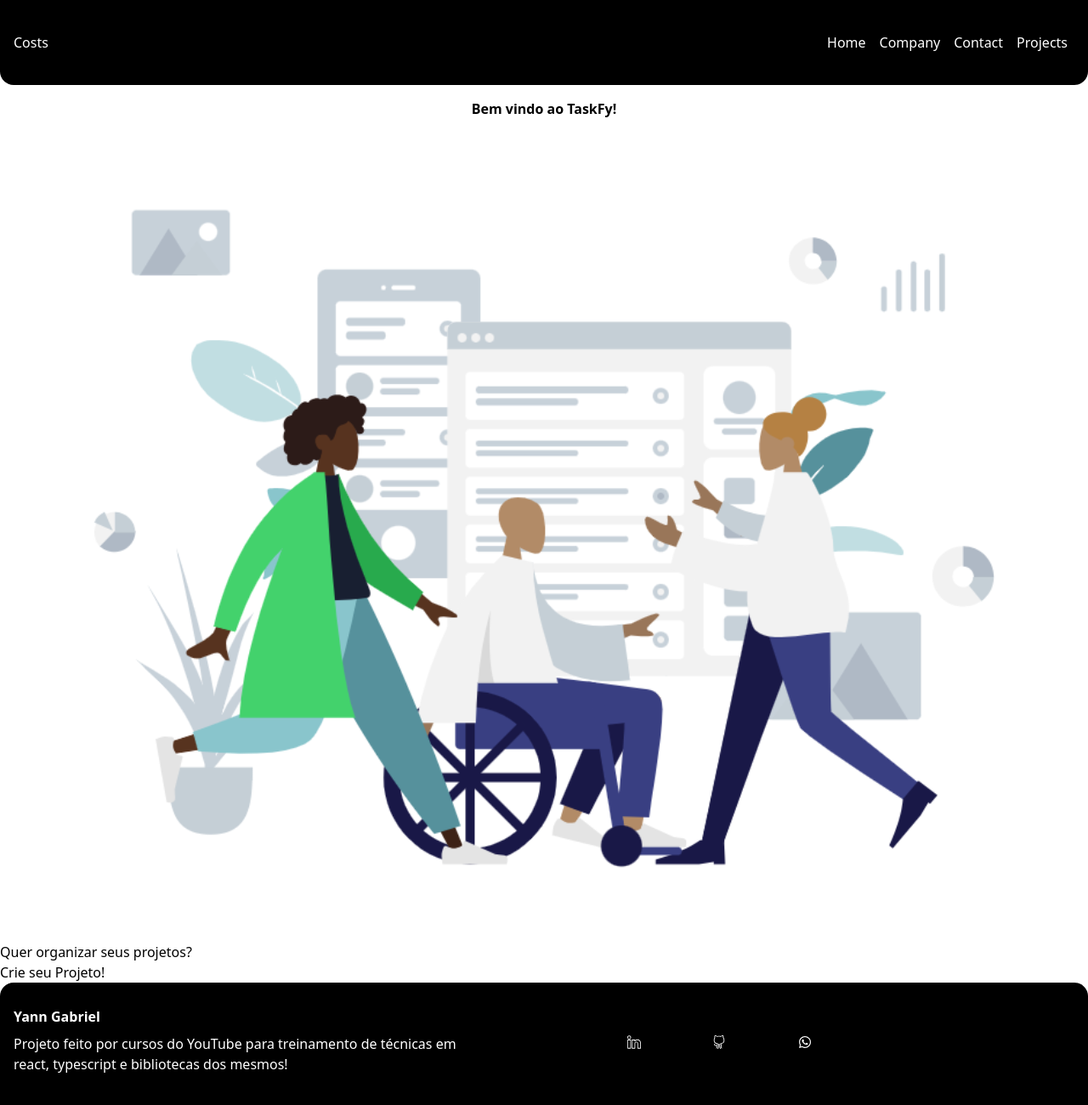
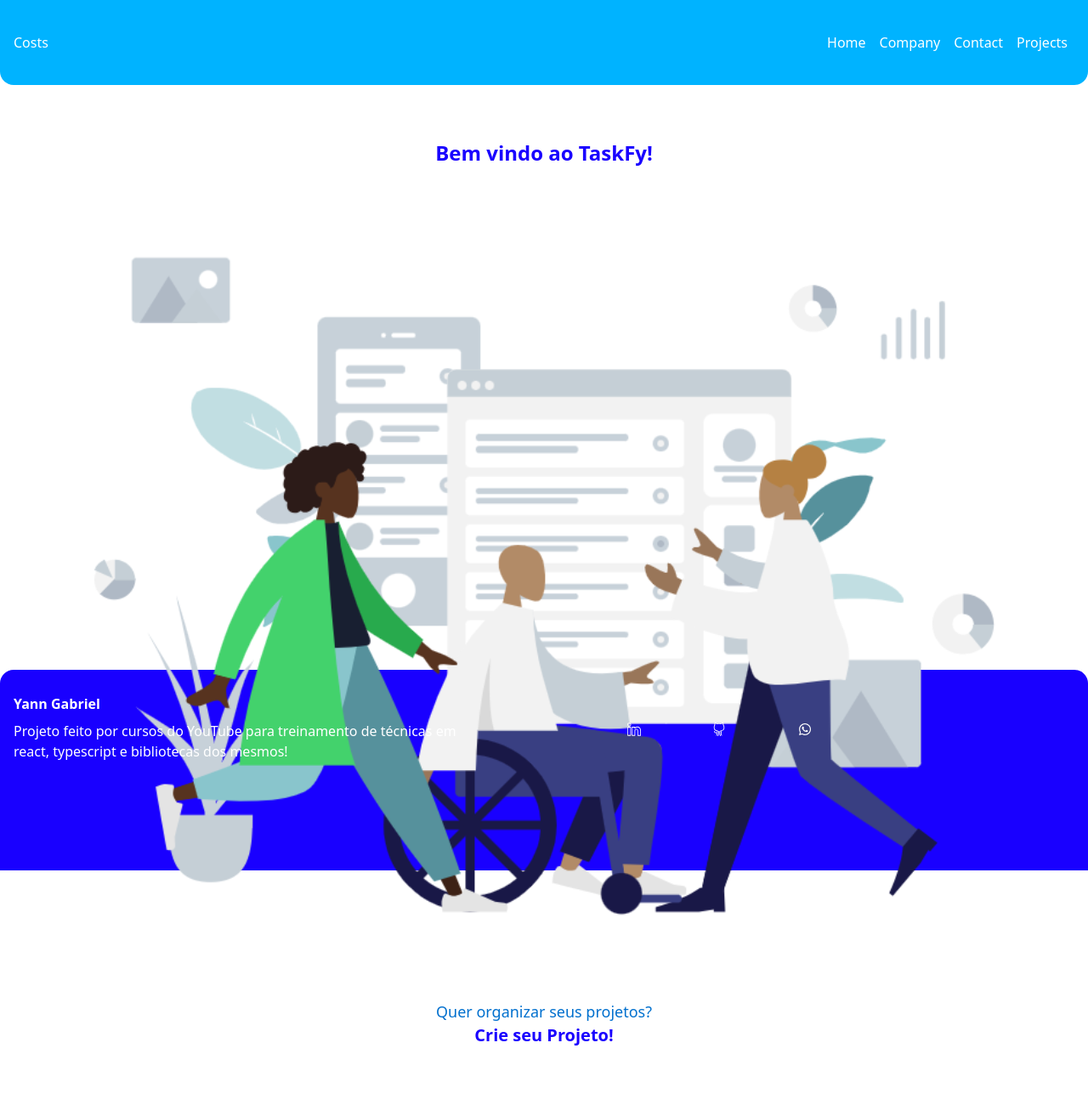
Before and after one commit to YannGabriel/TeskiFy, a React (Create React App) app: page / in a window 1280 px wide. Shown: the top 1300 px of the page at 85% size. After the commit the page ends 1232 px from the top, so only its background shows below. Built offline with nearby package versions, Linux system fonts and the light colour scheme.

Commit message:
create blue pallet to the project
deploy home page base, tomorrow gonna make a footer part and more then!

```diff
--- a/src/components/Footer/footer.tsx
+++ b/src/components/Footer/footer.tsx
@@ -6,7 +6,7 @@
 
 export const Footer = () =>{
   return(
-    <footer className="footer-bottom bg-black text-white rounded-tr-[16px] rounded-tl-[16px]
+    <footer className="footer-bottom bg-darkBlue text-white rounded-tr-[16px] rounded-tl-[16px]
      p-4 w-[100%] pb-32">
       <h1 className="devName font-bold pt-3 pb-2">Yann Gabriel</h1>
       <p className="about-project w-[45%] inline-flex">
--- a/src/components/Header/header.tsx
+++ b/src/components/Header/header.tsx
@@ -13,7 +13,7 @@
   const [isActive, setActive] = useState(false)
 
   return(
-    <header className="container-top bg-black rounded-br-[16px] rounded-bl-[16px] flex w-[100%] content-center align-middle mr-auto
+    <header className="container-top bg-lightBlue rounded-br-[16px] rounded-bl-[16px] flex w-[100%] content-center align-middle mr-auto
      text-white h-[100px] items-center p-4 justify-between
     ">
       <h1 className="websiteName">
@@ -23,7 +23,7 @@
       <Navbar/>
 
         <menu className=" transition-all duration-100 mobileMenu  justify-end md:[display:none]">
-        <ul className={`searchList ${isActive ? " transition w-[33.2%] p-6 block absolute top-[85px] left-2/3 transform bg-black text-white rounded-bl-[16px]"
+        <ul className={`searchList ${isActive ? " transition w-[33.2%] p-6 block absolute top-[85px] left-2/3 transform bg-lightBlue text-white rounded-bl-[16px]"
           : "hidden"}`}>
           <li className="target p-2 pt-4 border-b-[1px] border-b-white mx-auto">
             <Link to="/">Home</Link>
@@ -44,7 +44,7 @@
       className={clsx(
          "p-2 rounded-lg transition",
          "md:hidden",
-      isActive ? " bg-gray-500 text-black" : "bg-white text-black"
+      isActive ? " bg-darkBlue text-white" : "bg-white text-pastelBlue"
       )}
       >
          {isActive ? <IoMdClose  /> : <CiMenuBurger />}
--- a/src/index.css
+++ b/src/index.css
@@ -1,4 +1,3 @@
-
 
 @tailwind base;
 @tailwind components;
--- a/src/pages/home.tsx
+++ b/src/pages/home.tsx
@@ -2,25 +2,27 @@
 
 //imports
 import HomeImage from '../images/home-image.svg';
-import { Projects } from './projects';
+
 
 const Home = () =>{
   return(
-    <>
+    <div className='h-[80vh]'>
         <h1
-        className=' font-bold text-center p-4'
+        className=' font-bold text-center p-4 text-2xl mt-12 text-darkBlue'
         >Bem vindo ao TaskFy!</h1>
         <img src={HomeImage} alt="Pessoas trabalhando"
-        className='w-[85%] m-auto flex'
+        className='w-[85%] m-auto'
         />
 
-        <p className="makeProject">
+        <p className="makeProject text-lg text-center pt-3 text-pastelBlue">
           Quer organizar seus projetos?
         </p>
-        <a href="/Projects" className="projectTarget">
+        <a href="/Projects" className=
+        "projectTarget block text-darkBlue font-semibold text-center text-xl"
+        >
         Crie seu Projeto!
         </a>
-    </>
+    </div>
   )
 }
 
--- a/tailwind.config.js
+++ b/tailwind.config.js
@@ -1,7 +1,13 @@
 module.exports = {
   content: ["./src/**/*.{js,jsx,ts,tsx}"],
   theme: {
-    extend: {},
+    extend: {
+      colors: {
+        lightBlue: "#00b3ff",
+        darkBlue: "#1900ff",
+        pastelBlue: "#0070ce",
+      },
+    },
   },
   plugins: [],
 };
```
